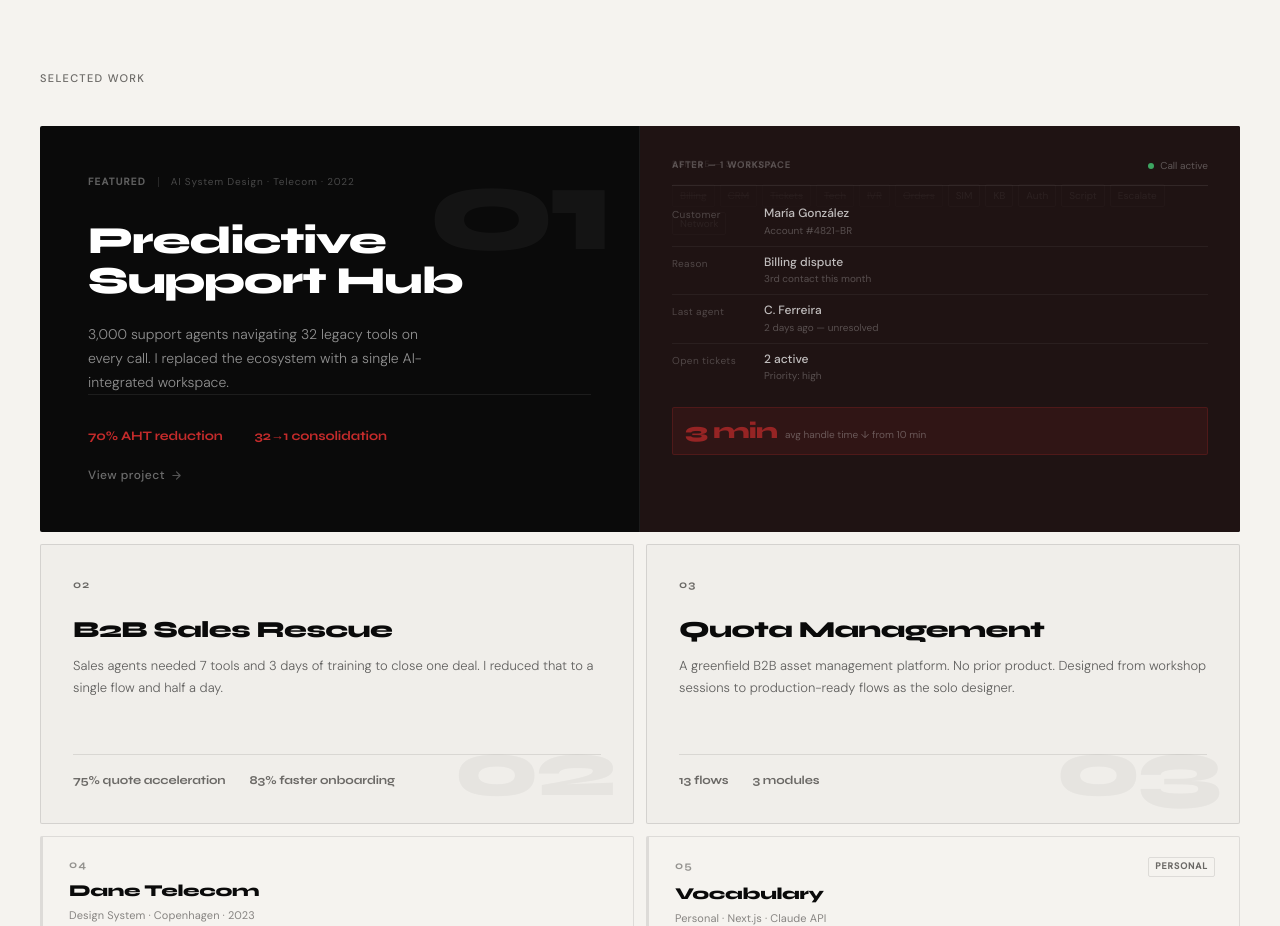
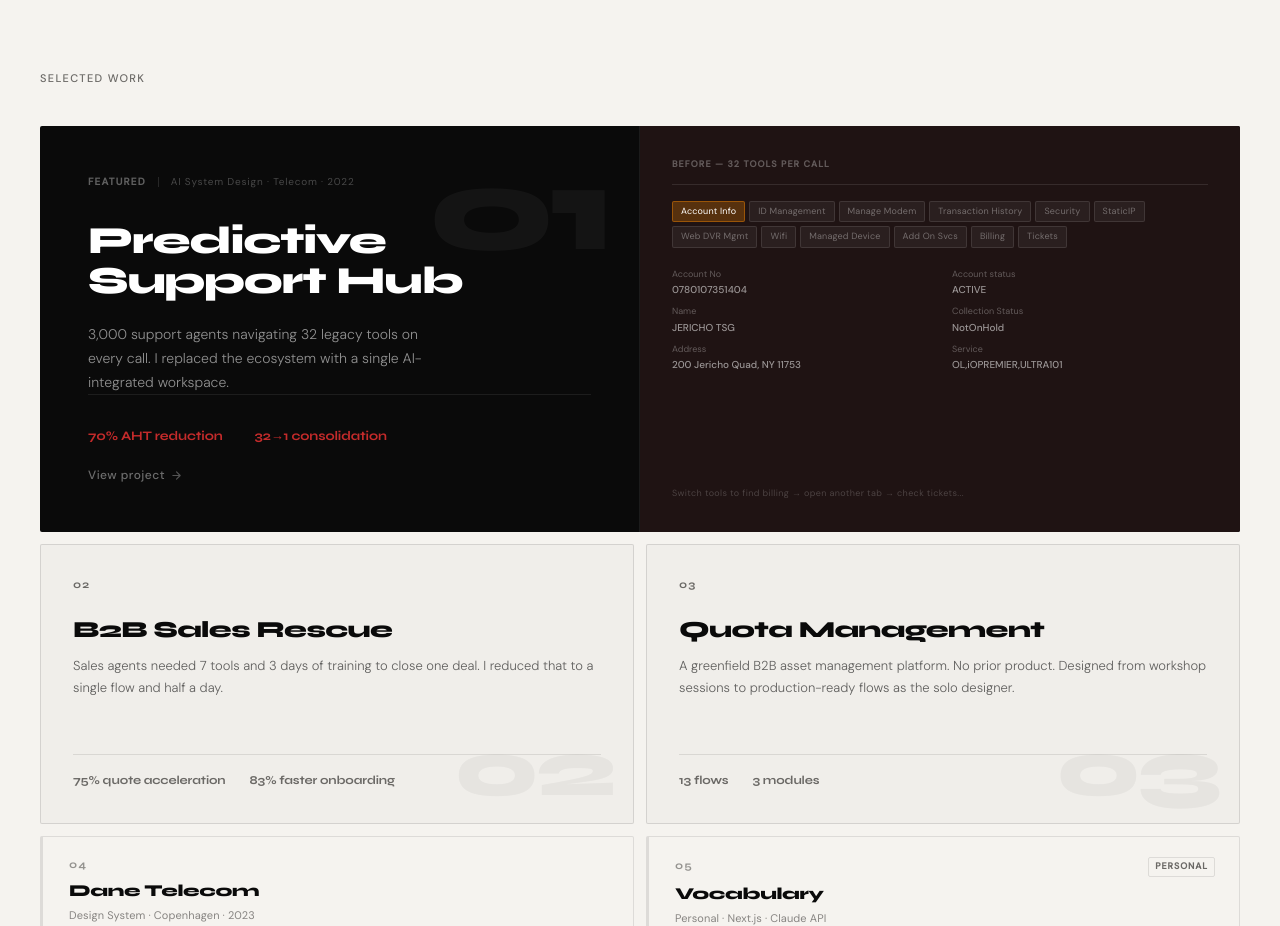
Before and after one commit to cruz-felipe/ux-portfolio, a Next.js app: page / in a window 1280 px wide. Shown: the part 840-1766 px from the top of the page. Built offline with nearby package versions, Linux system fonts and the light colour scheme.

Commit message:
bug fixes

```diff
--- a/components/ResponsiveStyles.tsx
+++ b/components/ResponsiveStyles.tsx
@@ -17,6 +17,7 @@ export default function ResponsiveStyles() {
         opacity: 0.78;
         margin: 0;
         max-width: 540px;
+        text-wrap: pretty;
       }
       .hero-sub {
         display: grid;
--- a/components/Work.tsx
+++ b/components/Work.tsx
@@ -33,98 +33,106 @@ function buildProjects(cards: any[]) {
   }));
 }
 
-// ── Featured card right panel — bespoke typographic data display ──
+// ── Featured card right panel — real data from product mockups ──
 function AgentWorkspacePanel({ hovered }: { hovered: boolean }) {
-  const rows = [
-    { label: "Customer", value: "María González", sub: "Account #4821-BR" },
-    { label: "Reason", value: "Billing dispute", sub: "3rd contact this month" },
-    { label: "Last agent", value: "C. Ferreira", sub: "2 days ago — unresolved" },
-    { label: "Open tickets", value: "2 active", sub: "Priority: high" },
+  // Real data from the workspace mockup: customer Eli Manning, modem issue
+  const afterRows = [
+    { label: "Customer", value: "Eli Manning", sub: "Account #73514-4" },
+    { label: "IVR path", value: "Modem issue", sub: "3rd contact in 30 days" },
+    { label: "Last agent", value: "Kate Austen", sub: "01.21.20 — technical complaint" },
+    { label: "Debt", value: "$69.98 overdue", sub: "35 days — Pay Now flagged" },
   ];
-  const tools = ["Billing", "CRM", "Tickets", "Tech", "IVR", "Orders", "SIM", "KB", "Auth", "Script", "Escalate", "Network"];
+  // Real legacy tool tabs from before2.png
+  const beforeTools = ["Account Info", "ID Management", "Manage Modem", "Transaction History", "Security", "StaticIP", "Web DVR Mgmt", "Wifi", "Managed Device", "Add On Svcs", "Billing", "Tickets"];
 
   return (
-    <div style={{
-      position: "relative",
-      height: "100%",
-      padding: "2rem",
-      display: "flex",
-      flexDirection: "column",
-      gap: "1.25rem",
-      overflow: "hidden",
-    }}>
-      {/* Before state — faint, crossing out */}
+    <div style={{ position: "relative", height: "100%", overflow: "hidden" }}>
+
+      {/* BEFORE — legacy tool tabs, visible at rest, fades on hover */}
       <div style={{
         position: "absolute",
         inset: 0,
         padding: "2rem",
-        opacity: hovered ? 0 : 0.18,
-        transition: "opacity 0.5s ease",
+        opacity: hovered ? 0 : 1,
+        transition: "opacity 0.45s ease",
         pointerEvents: "none",
+        display: "flex",
+        flexDirection: "column",
       }}>
-        <div style={{ fontSize: "9px", fontFamily: "var(--font-body)", color: "rgba(255,255,255,0.5)", letterSpacing: "0.1em", textTransform: "uppercase", marginBottom: "0.75rem" }}>Before — 32 tools</div>
-        <div style={{ display: "flex", flexWrap: "wrap", gap: "5px" }}>
-          {tools.map((t, i) => (
+        <div style={{ display: "flex", alignItems: "center", justifyContent: "space-between", marginBottom: "1rem", paddingBottom: "0.75rem", borderBottom: "0.5px solid rgba(255,255,255,0.1)" }}>
+          <span style={{ fontFamily: "var(--font-body)", fontSize: "9px", fontWeight: 600, letterSpacing: "0.12em", textTransform: "uppercase", color: "rgba(255,255,255,0.3)" }}>Before — 32 tools per call</span>
+        </div>
+        {/* Simulate the tab bar from the actual legacy UI */}
+        <div style={{ display: "flex", flexWrap: "wrap", gap: "4px", marginBottom: "1.25rem" }}>
+          {beforeTools.map((t, i) => (
             <div key={i} style={{
               fontFamily: "var(--font-body)",
-              fontSize: "10px",
-              color: "rgba(255,255,255,0.45)",
-              border: "0.5px solid rgba(255,255,255,0.15)",
+              fontSize: "9px",
+              color: i === 0 ? "white" : "rgba(255,255,255,0.35)",
+              background: i === 0 ? "rgba(255,140,0,0.25)" : "rgba(255,255,255,0.05)",
+              border: `0.5px solid ${i === 0 ? "rgba(255,140,0,0.4)" : "rgba(255,255,255,0.1)"}`,
               borderRadius: "2px",
-              padding: "3px 7px",
-              textDecoration: i < 6 ? "line-through" : "none",
-              opacity: i < 6 ? 0.4 : 0.7,
+              padding: "3px 8px",
+              letterSpacing: "0.02em",
             }}>{t}</div>
           ))}
         </div>
+        {/* Legacy account info block */}
+        <div style={{ display: "grid", gridTemplateColumns: "1fr 1fr", gap: "0.5rem 1.5rem" }}>
+          {[
+            ["Account No", "0780107351404"],
+            ["Account status", "ACTIVE"],
+            ["Name", "JERICHO TSG"],
+            ["Collection Status", "NotOnHold"],
+            ["Address", "200 Jericho Quad, NY 11753"],
+            ["Service", "OL,iOPREMIER,ULTRA101"],
+          ].map(([k, v], i) => (
+            <div key={i}>
+              <div style={{ fontFamily: "var(--font-body)", fontSize: "9px", color: "rgba(255,255,255,0.3)", marginBottom: "1px" }}>{k}</div>
+              <div style={{ fontFamily: "var(--font-body)", fontSize: "10px", color: "rgba(255,255,255,0.55)", fontWeight: 500 }}>{v}</div>
+            </div>
+          ))}
+        </div>
+        <div style={{ marginTop: "auto", fontFamily: "var(--font-body)", fontSize: "9px", color: "rgba(255,255,255,0.2)", letterSpacing: "0.04em" }}>Switch tools to find billing → open another tab → check tickets...</div>
       </div>
 
-      {/* After state — the unified workspace */}
+      {/* AFTER — unified workspace, visible on hover */}
       <div style={{
-        opacity: hovered ? 1 : 0.72,
-        transition: "opacity 0.4s ease",
-        flex: 1,
+        position: "absolute",
+        inset: 0,
+        padding: "2rem",
+        opacity: hovered ? 1 : 0,
+        transition: "opacity 0.45s ease",
+        pointerEvents: "none",
         display: "flex",
         flexDirection: "column",
-        gap: "0",
       }}>
-        {/* Header bar */}
-        <div style={{
-          display: "flex",
-          alignItems: "center",
-          justifyContent: "space-between",
-          paddingBottom: "0.75rem",
-          borderBottom: "0.5px solid rgba(255,255,255,0.12)",
-          marginBottom: "0.75rem",
-        }}>
+        <div style={{ display: "flex", alignItems: "center", justifyContent: "space-between", marginBottom: "0.75rem", paddingBottom: "0.75rem", borderBottom: "0.5px solid rgba(255,255,255,0.12)" }}>
           <span style={{ fontFamily: "var(--font-body)", fontSize: "9px", fontWeight: 600, letterSpacing: "0.12em", textTransform: "uppercase", color: "rgba(255,255,255,0.35)" }}>After — 1 workspace</span>
-          <div style={{ display: "flex", alignItems: "center", gap: "6px" }}>
+          <div style={{ display: "flex", alignItems: "center", gap: "5px" }}>
             <div style={{ width: "6px", height: "6px", borderRadius: "50%", background: "#4ade80" }} />
-            <span style={{ fontFamily: "var(--font-body)", fontSize: "10px", color: "rgba(255,255,255,0.4)" }}>Call active</span>
+            <span style={{ fontFamily: "var(--font-body)", fontSize: "9px", color: "rgba(255,255,255,0.4)" }}>Call active · 02:46</span>
           </div>
         </div>
-
-        {/* Customer data rows */}
-        {rows.map((row, i) => (
+        {afterRows.map((row, i) => (
           <div key={i} style={{
             display: "grid",
-            gridTemplateColumns: "80px 1fr",
+            gridTemplateColumns: "88px 1fr",
             gap: "0.75rem",
-            padding: "0.5rem 0",
-            borderBottom: i < rows.length - 1 ? "0.5px solid rgba(255,255,255,0.07)" : "none",
+            padding: "0.45rem 0",
+            borderBottom: i < afterRows.length - 1 ? "0.5px solid rgba(255,255,255,0.07)" : "none",
             alignItems: "start",
           }}>
-            <span style={{ fontFamily: "var(--font-body)", fontSize: "10px", color: "rgba(255,255,255,0.3)", letterSpacing: "0.04em", paddingTop: "1px" }}>{row.label}</span>
+            <span style={{ fontFamily: "var(--font-body)", fontSize: "10px", color: "rgba(255,255,255,0.28)", paddingTop: "1px" }}>{row.label}</span>
             <div>
               <div style={{ fontFamily: "var(--font-body)", fontSize: "12px", fontWeight: 500, color: "white", lineHeight: 1.3 }}>{row.value}</div>
               <div style={{ fontFamily: "var(--font-body)", fontSize: "10px", color: "rgba(255,255,255,0.35)", marginTop: "1px" }}>{row.sub}</div>
             </div>
           </div>
         ))}
-
-        {/* AHT callout */}
         <div style={{
-          marginTop: "1rem",
+          marginTop: "auto",
+          paddingTop: "1rem",
           padding: "0.75rem",
           background: "rgba(196,43,43,0.15)",
           border: "0.5px solid rgba(196,43,43,0.3)",
```
Also changed, not shown: content/homepage.json (+21 -7 lines), 1 other file (tests, documents, lock files or other folders).
